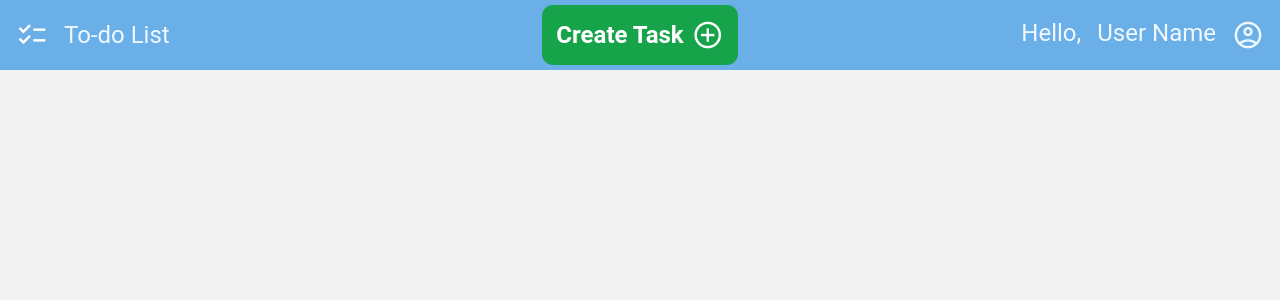
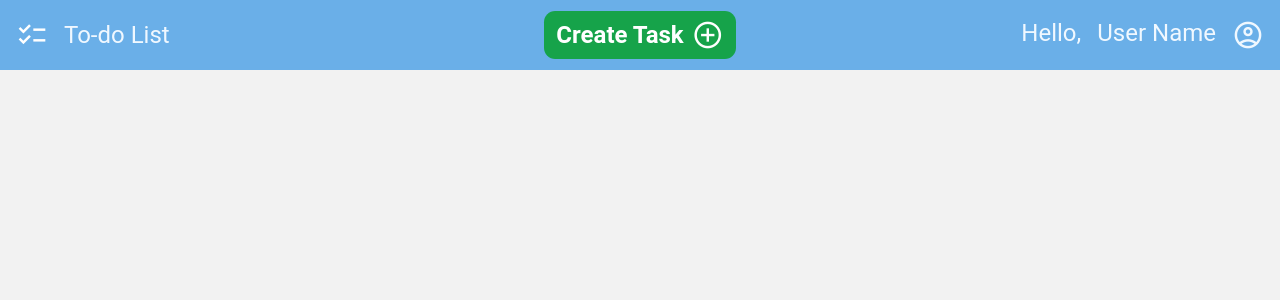
Before and after one commit to JotaV3/todolist-app-angular, an Angular app: page /#/ in a window 1280 px wide. Shown: the top 300 px of the page. Built offline with nearby package versions, Linux system fonts and the light colour scheme; no server answers.

Commit message:
refactor: padronize button style

```diff
--- a/src/app/task/task-template/task-template.scss
+++ b/src/app/task/task-template/task-template.scss
@@ -94,11 +94,6 @@
 
 // BUTTONS
 
-button{
-    font-size: 1rem;
-    padding: 8px 12px;
-}
-
 .btn-group{
     display: flex;
     justify-content: flex-end;
--- a/src/styles.scss
+++ b/src/styles.scss
@@ -109,6 +109,7 @@ label{
 // --------------------
 // ------ BUTTON ------
 // --------------------
+
 button {
     cursor: pointer;
     align-self: center;
@@ -116,7 +117,8 @@ button {
     border: none;
     color: #fff;
     font-weight: bold;
-    padding: 0.9rem;
+    font-size: 1rem;
+    padding: 8px 12px;
     border-radius: 0.7rem;
     transition: background-color 0.2s ease, transform 0.2s ease;
 }
```
